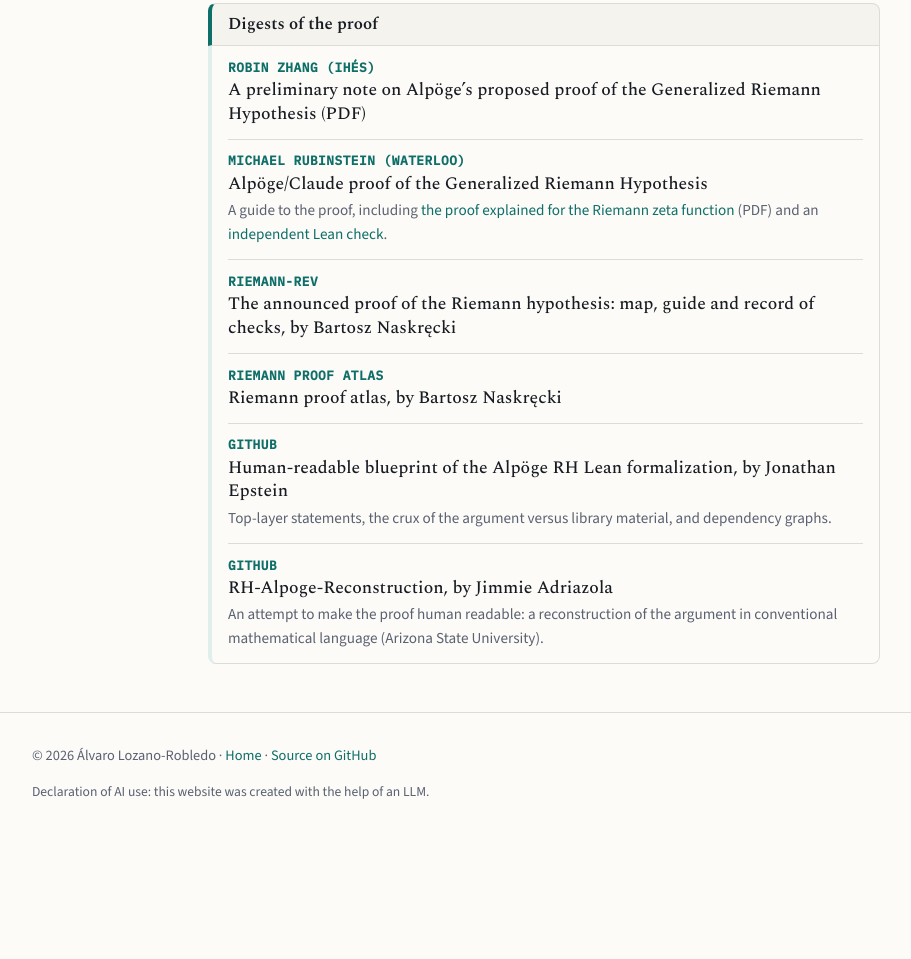
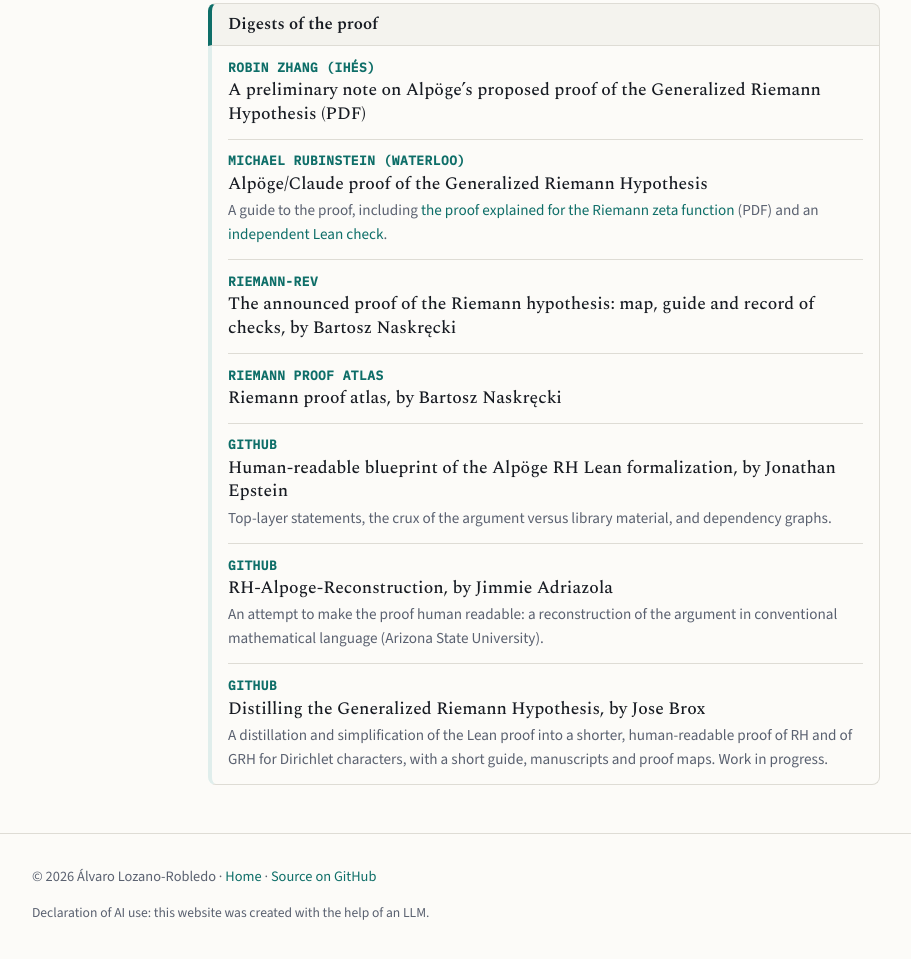
Before and after one commit to alozanoroble/alozanoroble.github.io, a plain HTML site: page rh-claims/index.html in a window 1280 px wide. Shown: the part 1387-2346 px from the top of the page, without its empty margins (96-1007 px from the left). Before the commit the page ends 2244 px from the top, so only its background shows below. Drawn offline with nearby package versions, Linux system fonts and the light colour scheme.

Commit message:
RH claims page: Jose Brox GRH distillation

```diff
--- a/rh-claims/index.html
+++ b/rh-claims/index.html
@@ -80,7 +80,7 @@ try { var t = localStorage.getItem("theme"); if (t === "light" || t === "dark")
     <span class="rh-card-k">Claim 1</span>
     <span class="rh-card-t">Alpöge+Claude’s claim</span>
     <span class="rh-card-d">The proof, its Lean verification, and digests of the argument.</span>
-    <span class="rh-card-n">11 links</span>
+    <span class="rh-card-n">12 links</span>
   </button>
   <button class="rh-card" type="button" role="tab" id="tab-masullo" aria-controls="masullo" aria-selected="false">
     <span class="rh-card-k">Claim 2</span>
@@ -159,6 +159,11 @@ try { var t = localStorage.getItem("theme"); if (t === "light" || t === "dark")
       <span class="md-outlet">GitHub</span>
       <a class="md-title" href="https://github.com/jimjamzola/RH-Alpoge-Reconstruction" rel="noopener">RH-Alpoge-Reconstruction, by Jimmie Adriazola</a>
       <span class="md-note">An attempt to make the proof human readable: a reconstruction of the argument in conventional mathematical language (Arizona State University).</span>
+    </li>
+    <li>
+      <span class="md-outlet">GitHub</span>
+      <a class="md-title" href="https://github.com/JoseBrox/GRH_distillation" rel="noopener">Distilling the Generalized Riemann Hypothesis, by Jose Brox</a>
+      <span class="md-note">A distillation and simplification of the Lean proof into a shorter, human-readable proof of RH and of GRH for Dirichlet characters, with a short guide, manuscripts and proof maps. Work in progress.</span>
     </li>
   </ul>
 </section>
```
